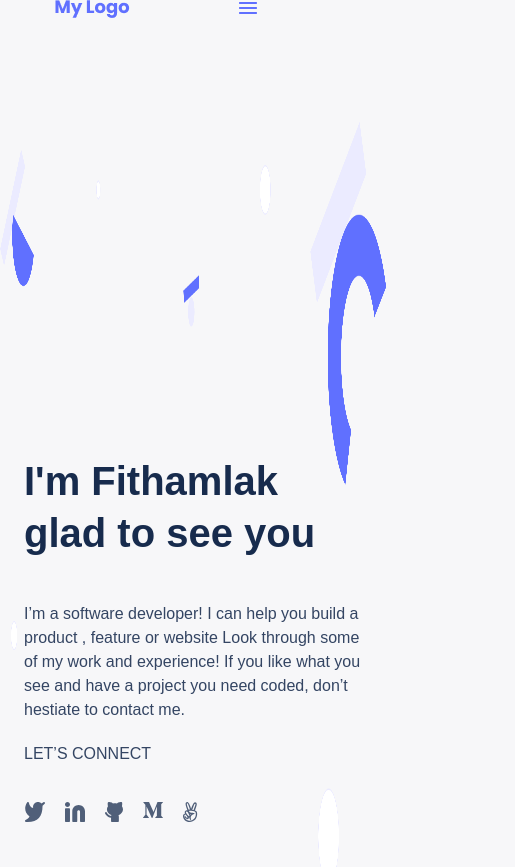
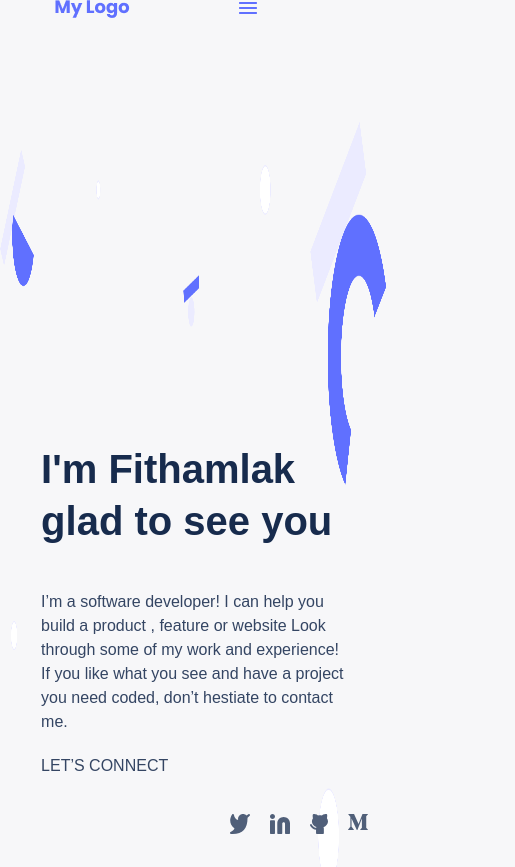
Before and after one commit to fithamlak/My-Portfolio, a website: page index.html in a window 390 px wide. Shown: the top 867 px of the page, 515 px wide, since content can reach past the window. Drawn offline with Linux system fonts and the light colour scheme.

Commit message:
responsive correction as I can

```diff
--- a/styles.css
+++ b/styles.css
@@ -4,6 +4,7 @@ body {
   padding: 0;
   font-family: 'Poppins', sans-serif;
   background: #f7f7f9;
+  height: 100vh;
 }
 
 .all {
@@ -51,7 +52,7 @@ nav {
 h1 {
   text-align: left;
   padding: 0;
-  width: 100%;
+  width: 90%;
   font-size: 40px;
   line-height: 52px;
   max-width: 355px;
@@ -65,7 +66,7 @@ p {
   padding: 0;
   font-size: 16px;
   line-height: 24px;
-  width: 100%;
+  width: 90%;
   max-width: 355px;
   overflow: auto;
   color: #344563;
@@ -73,7 +74,7 @@ p {
 
 ul {
   margin-left: 100px;
-  width: 500px;
+  width: 90px;
   display: flex;
   justify-content: first baseline;
 }
```
